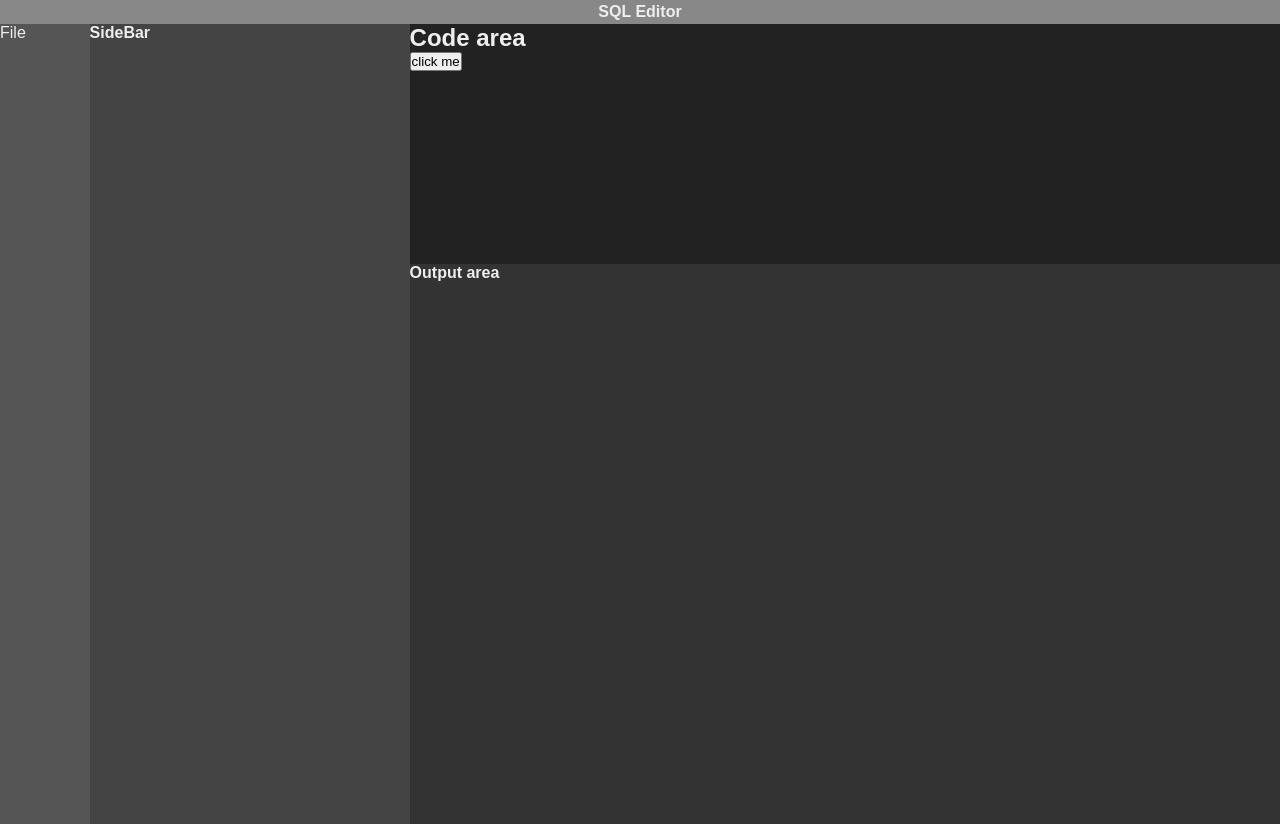
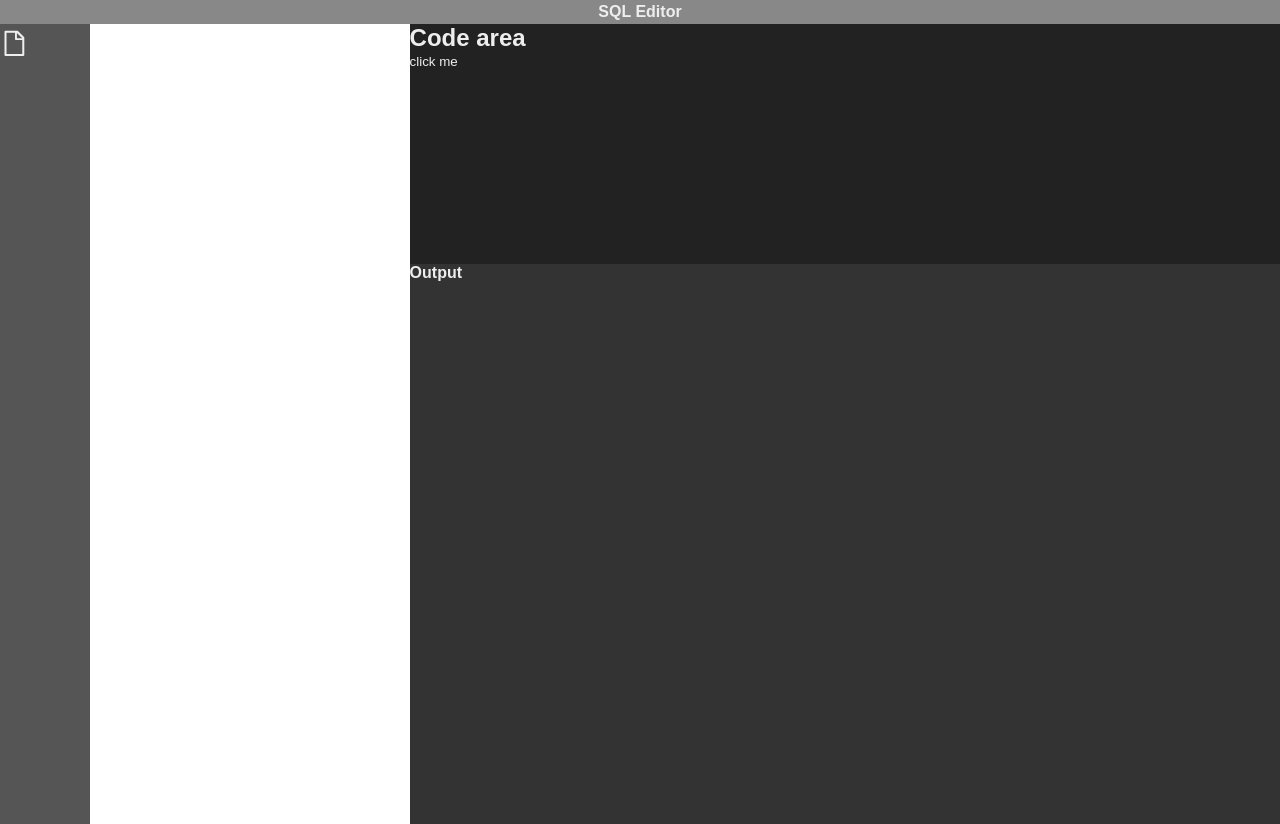
Before and after one commit to utkarshkalra/SQLEditor, a React (Create React App) app: page / in a window 1280 px wide. Built offline with nearby package versions, Linux system fonts and the light colour scheme.

Commit message:
sidebar functionality completed

```diff
--- a/package.json
+++ b/package.json
@@ -9,6 +9,7 @@
     "papaparse": "^5.3.0",
     "react": "^17.0.2",
     "react-dom": "^17.0.2",
+    "react-icons": "^4.2.0",
     "react-scripts": "4.0.3",
     "web-vitals": "^1.0.1"
   },
--- a/src/codearea/codearea.js
+++ b/src/codearea/codearea.js
@@ -4,12 +4,18 @@ import { useGlobalContext } from "../context";
 import "../codearea.css";
 
 const CodeArea = () => {
-  const { showData } = useGlobalContext();
+  const { setFilename, setOutputTitle } = useGlobalContext();
   const filename = "categories";
   return (
     <section className="codeArea">
       <h1>Code area</h1>
-      <button className="btn" onClick={() => showData(filename)}>
+      <button
+        className="btn"
+        onClick={() => {
+          setFilename(filename);
+          setOutputTitle("Output");
+        }}
+      >
         click me
       </button>
     </section>
--- a/src/context.js
+++ b/src/context.js
@@ -1,13 +1,18 @@
-import React, { useState, useContext } from "react";
+import React, { useState, useContext, useEffect, useCallback } from "react";
 import * as Papa from "papaparse";
 
 const AppContext = React.createContext();
 
 const AppProvider = ({ children }) => {
   const [data, setData] = useState([]);
+  const [filename, setFilename] = useState("");
+  const [outputTitle, setOutputTitle] = useState("Output");
+  const [loading, setLoading] = useState(false);
 
-  const showData = (filename) => {
+  const showData = useCallback(() => {
     const url = `https://raw.githubusercontent.com/graphql-compose/graphql-compose-examples/master/examples/northwind/data/csv/${filename}.csv`;
+    if (filename !== "") {
+      setLoading(true);
       Papa.parse(url, {
         download: true,
         complete: function (items) {
@@ -16,12 +21,27 @@ const AppProvider = ({ children }) => {
           const n = itemarr.length;
           itemarr = itemarr.slice(0, n - 1);
           setData(itemarr);
+          setLoading(false);
         },
       });
-  };
+    }
+  }, [filename]);
+
+  useEffect(() => {
+    showData();
+  }, [filename, showData]);
 
   return (
-    <AppContext.Provider value={{ data, showData }}>
+    <AppContext.Provider
+      value={{
+        loading,
+        setLoading,
+        data,
+        setFilename,
+        outputTitle,
+        setOutputTitle,
+      }}
+    >
       {children}
     </AppContext.Provider>
   );
--- /dev/null
+++ b/src/loading.css
@@ -0,0 +1,7 @@
+.loading {
+  width: 100%;
+  height: 100%;
+  display: flex;
+  justify-content: center;
+  align-items: center;
+}
--- /dev/null
+++ b/src/loading.js
@@ -0,0 +1,9 @@
+import React from "react";
+import "./loading.css";
+export const Loading = () => {
+  return (
+    <div className="loading">
+      <h3>Loading...</h3>
+    </div>
+  );
+};
--- a/src/outputarea/outputarea.js
+++ b/src/outputarea/outputarea.js
@@ -1,16 +1,24 @@
 import React from "react";
 import Table from "./table";
 import "../output.css";
+import { Loading } from "../loading";
+import { useGlobalContext } from "../context";
 
 const OutputArea = () => {
+  const { loading, outputTitle } = useGlobalContext();
+
   return (
     <section className="outputArea">
       <header>
-        <h4>Output area</h4>
+        <h4>{outputTitle}</h4>
       </header>
-      <div className="tablearea">
-        <Table />
-      </div>
+      {loading ? (
+        <Loading />
+      ) : (
+        <div className="tablearea">
+          <Table />
+        </div>
+      )}
     </section>
   );
 };
--- a/src/sidebar.css
+++ b/src/sidebar.css
@@ -8,8 +8,6 @@ aside.sidebar > .content {
   background-color: #444;
   color: #eee;
   width: 50vw;
-
-  display: none;
 }
 
 .iconbar {
@@ -17,6 +15,32 @@ aside.sidebar > .content {
   height: 100%;
   background-color: #555;
   color: #eee;
+}
+.btn {
+  background: transparent;
+  color: #eee;
+  border: none;
+}
+.icon {
+  font-size: 1.8rem;
+  padding-top: 0.3rem;
+}
+
+.foldername {
+  background-color: #333;
+  width: 50vw;
+  font-size: 0.7rem;
+}
+
+.filenames {
+  margin-left: 0.8rem;
+}
+
+.filenames > li {
+  list-style: none;
+}
+.file > svg > path {
+  stroke: rgb(65, 191, 233);
 }
 @media screen and (min-width: 900px) {
   aside.sidebar > .content {
--- /dev/null
+++ b/src/sidebar/csvfiles.js
@@ -0,0 +1,15 @@
+const csvfiles = [
+  "categories",
+  "customers",
+  "employee_territories",
+  "employees",
+  "order_details",
+  "orders",
+  "products",
+  "regions",
+  "shippers",
+  "suppliers",
+  "territories",
+];
+
+export default csvfiles;
--- /dev/null
+++ b/src/sidebar/files.js
@@ -0,0 +1,39 @@
+import React, { useState } from "react";
+import { AiOutlineFolder } from "react-icons/ai";
+import { GrDocumentCsv } from "react-icons/gr";
+import csvfiles from "./csvfiles";
+import { useGlobalContext } from "../context";
+
+const Files = () => {
+  const [showFiles, setShowFiles] = useState(true);
+  const { setFilename, setOutputTitle } = useGlobalContext();
+
+  return (
+    <div className="filearea">
+      <p className="foldername" onClick={() => setShowFiles(!showFiles)}>
+        <AiOutlineFolder /> CSV files
+      </p>
+      {showFiles && (
+        <ul className="filenames">
+          {csvfiles.map((csvfile, index) => {
+            return (
+              <li key={index}>
+                <button
+                  className="file btn"
+                  onClick={() => {
+                    setFilename(csvfile);
+                    setOutputTitle(`${csvfile}.csv`);
+                  }}
+                >
+                  <GrDocumentCsv />
+                  {csvfile}.csv
+                </button>
+              </li>
+            );
+          })}
+        </ul>
+      )}
+    </div>
+  );
+};
+export default Files;
--- a/src/sidebar/sidebar.js
+++ b/src/sidebar/sidebar.js
@@ -1,14 +1,25 @@
-import React from "react";
+import React, { useState } from "react";
 import "../sidebar.css";
+import { AiOutlineFile } from "react-icons/ai";
+import Files from "./files";
 const SideBar = () => {
+  const [showSidebar, setShowSidebar] = useState(false);
+
   return (
     <aside className="sidebar">
-      <div className="iconbar">File</div>
-      <div className="content">
-        <header>
-          <h4>SideBar</h4>
-        </header>
+      <div className="iconbar">
+        <button
+          className="btn icon"
+          onClick={() => setShowSidebar(!showSidebar)}
+        >
+          <AiOutlineFile />
+        </button>
       </div>
+      {showSidebar && (
+        <div className="content" id="files">
+          <Files />
+        </div>
+      )}
     </aside>
   );
 };
```
Also changed, not shown: 1 other file (tests, documents, lock files or other folders). Lines whose indentation alone changed are shown as unchanged.
